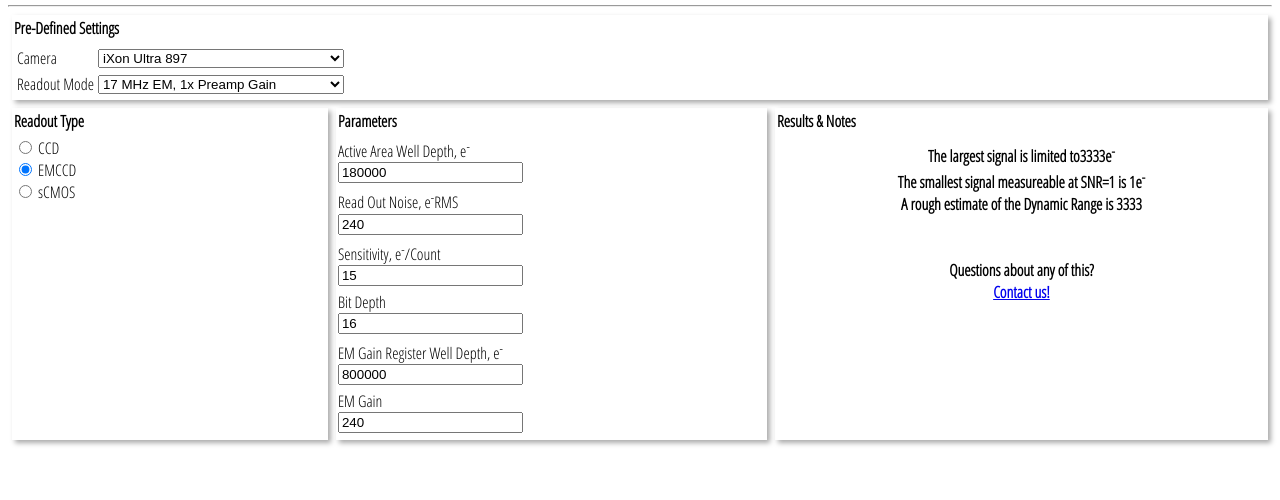
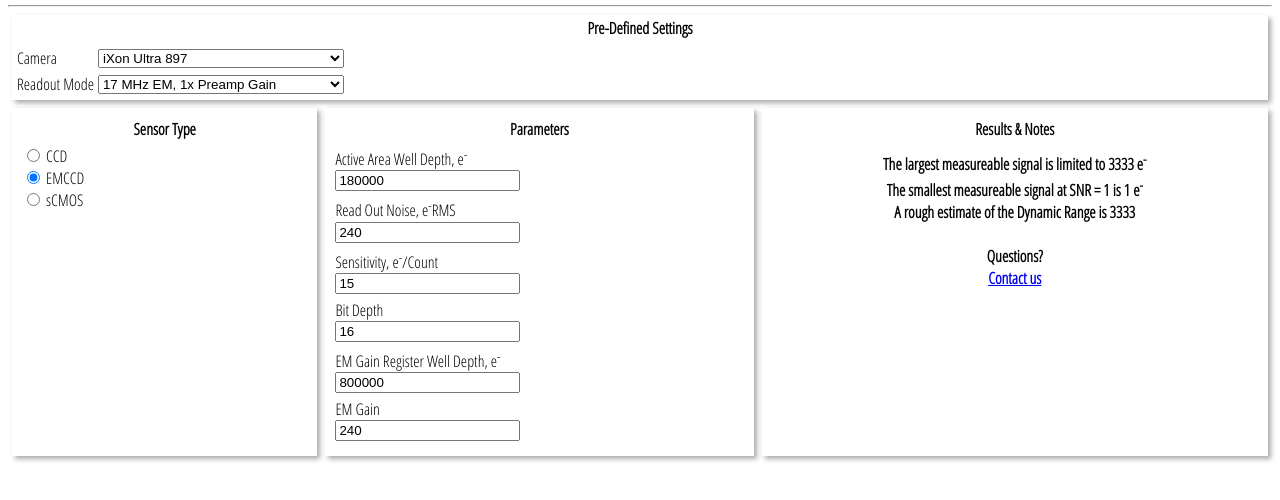
Before and after one commit to AdamJayWise/dynamicRangeCalculator, a plain HTML site: page index.html in a window 1280 px wide. Shown: the part 54-554 px from the top of the page. Drawn offline with Linux system fonts and the light colour scheme.

Commit message:
cleaned up UI text

```diff
--- a/index.html
+++ b/index.html
@@ -24,7 +24,7 @@
             .sectionHeading {
                 font-weight: bold;
                 margin-bottom: 5px;
-
+                text-align: center;
             }
 
             .flexContainer {
@@ -34,7 +34,7 @@
 
             .flexColumn {
                 flex-grow : 1;
-
+                padding: 10px;
             }
 
             .mainTitle {
@@ -154,7 +154,7 @@
 
     <div class = "flexColumn section">
         <!--radio button group to choose camera type-->
-        <div class = "sectionHeading">Readout Type</div>
+        <div class = "sectionHeading">Sensor Type</div>
         <div id = "cameraTypeChooser">
             <input type="radio" id="CCDType" name="cameraTypeValue" value="CCD" checked>
             <label for="CCDType">CCD</label><br>
--- a/js/dynamicRangeCalc.js
+++ b/js/dynamicRangeCalc.js
@@ -247,8 +247,8 @@ function calculateDynamicRange(){
     } // END EMCCD calculations
 
     // update the notes with some info on the results of the calculation
-    noteHTML += "The largest signal is limited to" + Math.round(app["naiveWellDepth"]) + "e<sup>-</sup> <br>";
-    noteHTML += "The smallest signal measureable at SNR=1 is " + Math.round(app["effectiveReadNoise"]) + "e<sup>-</sup> <br>";
+    noteHTML += "The largest measureable signal is limited to " + Math.round(app["naiveWellDepth"]) + " e<sup>-</sup> <br>";
+    noteHTML += "The smallest measureable signal at SNR = 1 is " + Math.round(app["effectiveReadNoise"]) + " e<sup>-</sup> <br>";
     noteHTML += "A rough estimate of the Dynamic Range is " + Math.round(app["naiveDynamicRange"]) + "<br>";
     noteHTML += "<br>";
 
@@ -258,14 +258,14 @@ function calculateDynamicRange(){
             noteHTML += "<span class = 'warning'>In the real world, the largest signal measureable is " + Math.round(app["effectiveWellDepth"]) + ",<br> limited by "  + app["wellDepthLimitation"] + "</span><br>";
         }
 
-        noteHTML += "<span class = 'warning'>In practice, Dynamic Range will be closer to " + Math.round(app["dynamicRangeAfterDigitization"]) + "</span><br>";
+        noteHTML += "<span class = 'warning'>In practice, Dynamic Range will be closer to " + Math.round(app["dynamicRangeAfterDigitization"]) + "</span><br><br>";
 
 
     }
 
-    noteHTML += "<br>";
+    //noteHTML += "<br>";
 
-    noteHTML += "Questions about any of this? <br> <a href = 'https://andor.oxinst.com/contact'>Contact us!</a>"
+    noteHTML += "Questions? <br> <a href = 'https://andor.oxinst.com/contact'>Contact us</a>"
 
     d3.select("#resultNotes").html(noteHTML)
 }
```
